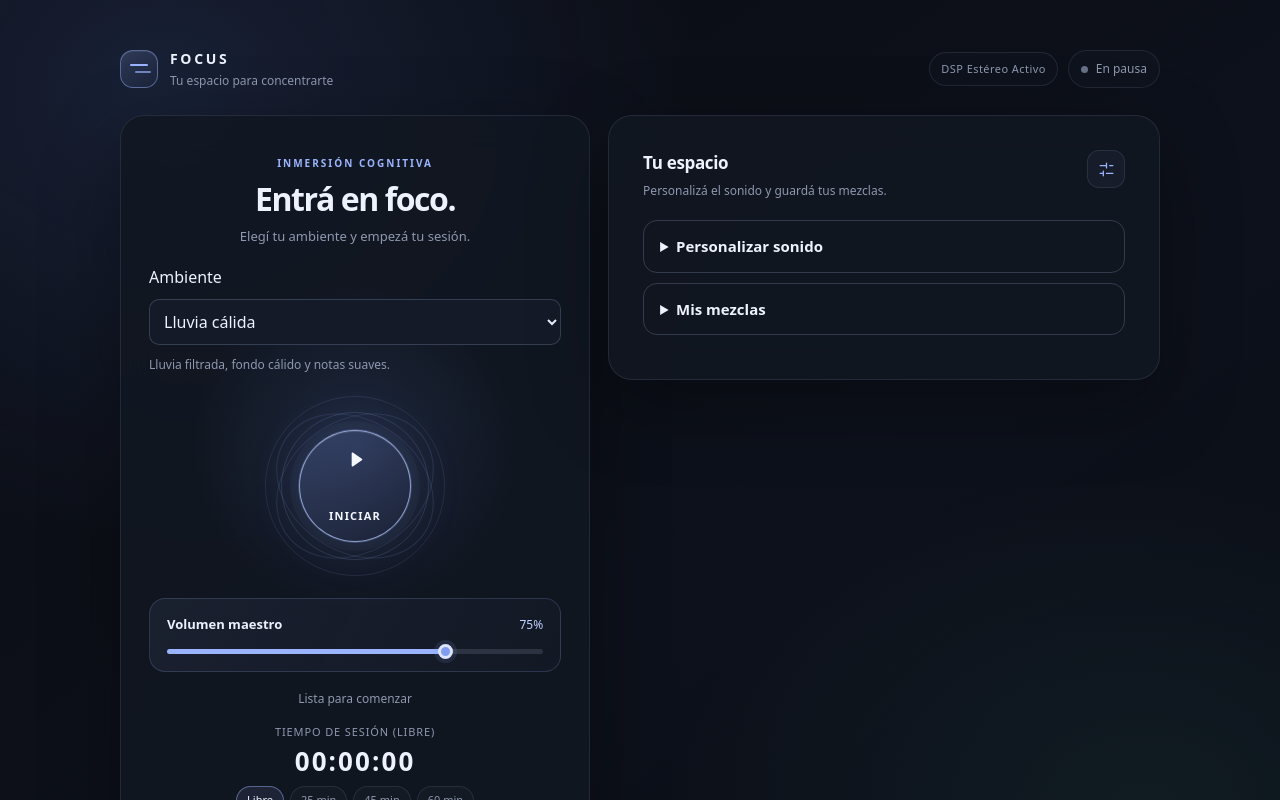
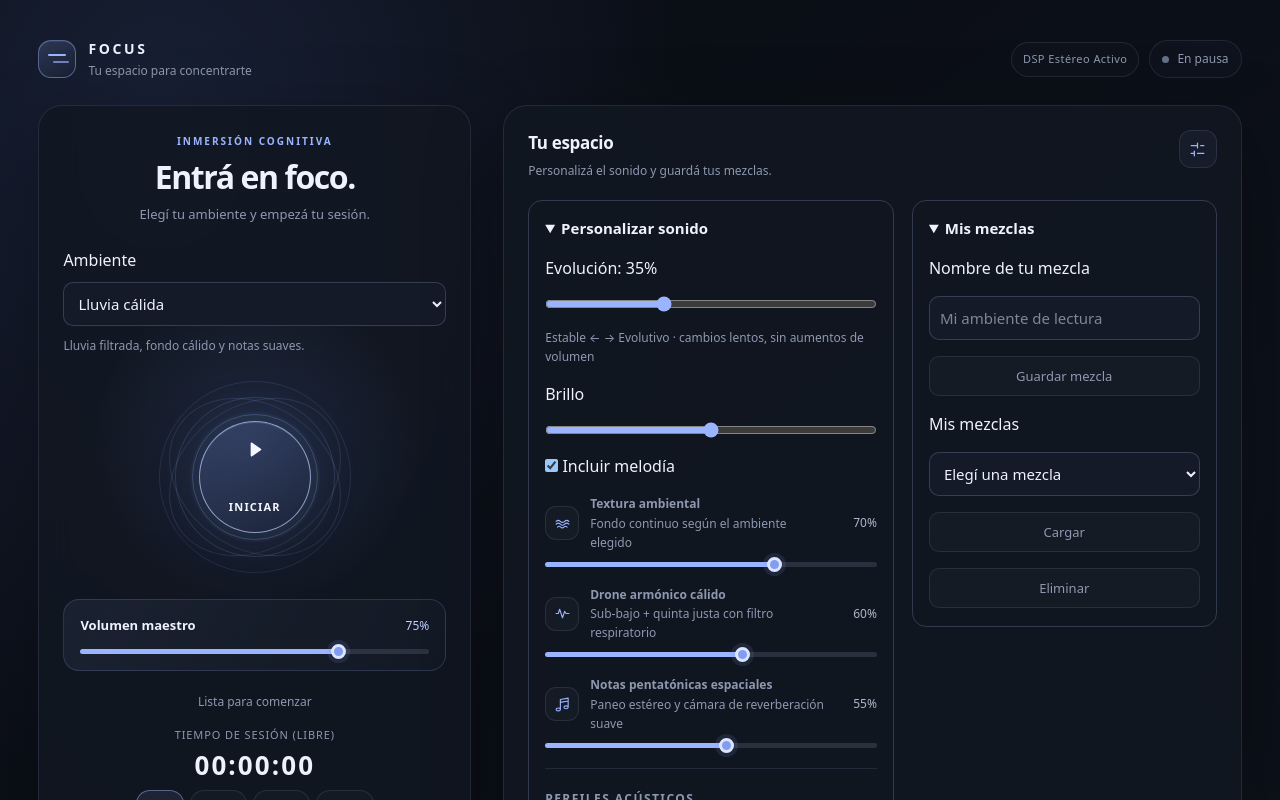
Before and after one commit to nitsugaone/FOCUS-studio, a React (Vite) app: page / in a window 1280 px wide. Shown: the top 800 px of the page. Built offline with nearby package versions, Linux system fonts and the light colour scheme.

Commit message:
Adapt panels and playback layout to desktop, tablet and mobile widths (#3)

```diff
--- a/index.html
+++ b/index.html
@@ -12,7 +12,7 @@
   <link rel="icon" type="image/png" sizes="192x192" href="./icons/icon-192.png">
   <link rel="icon" type="image/png" sizes="512x512" href="./icons/icon-512.png">
   <link rel="apple-touch-icon" sizes="180x180" href="./icons/apple-touch-icon.png">
-  <title>Focus — Paisaje sonoro v2</title>
+  <title>FOCUS Studio — Ambientes para concentrarte</title>
   <style>
     :root {
       color-scheme: dark;
@@ -457,7 +457,7 @@
     .error-message { display: none; margin: 14px 0 0; padding: 10px 12px; border: 1px solid rgba(255,180,174,.22); border-radius: 10px; background: rgba(255,100,100,.06); color: var(--danger); font-size: 12px; line-height: 1.5; }
     .error-message[data-visible="true"] { display: block; }
 
-    @media (max-width: 760px) {
+    @media (max-width: 900px) {
       body { padding: 18px; }
       .layout { grid-template-columns: 1fr; }
       .player-card { min-height: 510px; }
@@ -509,7 +509,7 @@ summary:focus-visible {outline:2px solid var(--accent);outline-offset:-4px}
 #session-feedback[hidden],#mobile-player[hidden] {display:none}
 #session-phase {margin:0 0 8px;color:var(--muted);font-size:12px}
 .mobile-player {display:none}
-@media (pointer:coarse), (max-width:760px) {
+@media (pointer:coarse), (max-width:900px) {
   button,select,.studio-controls input:not([type=checkbox]) {min-height:48px}
   .range {min-height:48px;background-size:100% 5px;background-repeat:no-repeat;background-position:center}
   .range::-webkit-slider-thumb {width:22px;height:22px}
@@ -519,7 +519,7 @@ summary:focus-visible {outline:2px solid var(--accent);outline-offset:-4px}
   .preset,.mode-chip,.subtle-button {font-size:14px;padding:10px 12px}
   .studio-controls select,.studio-controls input:not([type=range]) {font-size:16px}
 }
-@media (max-width:760px) {
+@media (max-width:900px) {
   body {display:block;padding:12px;padding-top:max(12px,env(safe-area-inset-top,0px));padding-left:max(12px,env(safe-area-inset-left,0px));padding-right:max(12px,env(safe-area-inset-right,0px));padding-bottom:calc(100px + env(safe-area-inset-bottom,0px))}
   .topbar {margin-bottom:12px;align-items:center;gap:8px}
   .brand-subtitle {font-size:11px}
@@ -555,6 +555,48 @@ summary:focus-visible {outline:2px solid var(--accent);outline-offset:-4px}
   #mobile-toggle {min-width:108px;min-height:48px;padding:10px 18px;border:1px solid var(--accent);border-radius:12px;background:#293757;color:var(--text);font-weight:650}
   #mobile-toggle:disabled {opacity:.6}
 }
+
+/* Layout follows available space, independently of touch capability. */
+body {display:block}
+.app {width:min(100%,1280px);margin-inline:auto}
+.layout {grid-template-columns:minmax(300px,.85fr) minmax(0,1.45fr);gap:clamp(18px,2.5vw,32px)}
+.settings-group,.settings-content,.history-content,.quick-scene {min-width:0}
+select,input {max-width:100%}
+.settings-content {overflow-wrap:anywhere}
+.player-card .control-heading {flex-wrap:wrap}
+@media (min-width:901px) {
+  body {padding:clamp(24px,3vw,48px)}
+  .player-card {padding:28px 24px;gap:22px}
+  .player-card .sound-orbit {width:clamp(160px,15vw,210px)}
+  .player-card .master-block {padding:16px}
+  .player-heading h1 {font-size:clamp(28px,2.5vw,36px)}
+  .mixer-card {padding:24px}
+  .settings-group summary,.history-card>summary {padding:16px}
+  .settings-content {gap:16px}
+  .studio-controls select,.studio-controls input:not([type=range]):not([type=checkbox]) {min-height:42px;font-size:15px}
+  .studio-controls button {min-height:40px;font-size:13px}
+  .layer-description {line-height:1.55}
+}
+@media (min-width:1200px) {
+  .mixer-card>.studio-controls {grid-template-columns:minmax(0,1.2fr) minmax(0,1fr);align-items:start;gap:18px}
+  .mixer-card #studio-status,.mixer-card #session-feedback {grid-column:1/-1}
+  .settings-content .presets {display:grid;grid-template-columns:1fr;gap:8px}
+}
+@media (max-width:900px) {
+  .layout {grid-template-columns:minmax(0,1fr);gap:16px}
+  .app {max-width:680px}
+  .history-head,.history-actions {flex-wrap:wrap}
+  .history-metrics {max-width:100%}
+}
+@media (min-width:600px) and (max-width:900px) {
+  body {padding-inline:24px}
+  .player-card {padding:24px;gap:16px}
+  .player-card .sound-orbit {width:160px}
+  .mixer-card {padding:24px}
+}
+@media (pointer:coarse) {
+  .studio-controls button,.studio-controls select,.studio-controls input:not([type=checkbox]) {min-height:48px}
+}
 </style>
 </head>
 <body>
@@ -870,6 +912,22 @@ summary:focus-visible {outline:2px solid var(--accent);outline-offset:-4px}
         const select=$('saved-mixes'); select.replaceChildren(new Option('Elegí una mezcla',''));
         savedMixes.forEach((mix,i)=>select.add(new Option(mix.name,String(i))));
       }
+
+      // Only crossing the breakpoint resets panels. Manual toggles within a
+      // layout remain untouched, and playback nodes are never recreated.
+      function setupResponsivePanels() {
+        if (!('matchMedia' in window)) return;
+        const compact = window.matchMedia('(max-width: 900px)');
+        const updatePanels = () => {
+          ['sound-settings','mix-settings','history-card'].forEach(id => {
+            $(id).open = !compact.matches;
+          });
+        };
+        updatePanels();
+        if (compact.addEventListener) compact.addEventListener('change',updatePanels);
+        else if (compact.addListener) compact.addListener(updatePanels);
+      }
+
       function initStudio() {
         const loaded=readLocal(STUDIO_KEY,null);
         if(validStudio(loaded)) studio={scene:loaded.scene,evolution:loaded.evolution,brightness:loaded.brightness,melody:loaded.melody};
@@ -1760,6 +1818,7 @@ summary:focus-visible {outline:2px solid var(--accent);outline-offset:-4px}
 
       loadSettings();
       initStudio();
+      setupResponsivePanels();
       loadHistory();
 
       // Soporte para accesos directos PWA (shortcuts)
--- a/public/sw.js
+++ b/public/sw.js
@@ -1,4 +1,4 @@
-const CACHE_NAME = 'focus-audio-v3.1';
+const CACHE_NAME = 'focus-audio-v3.2';
 const ASSETS_TO_CACHE = [
   './',
   './index.html',
--- a/sw.js
+++ b/sw.js
@@ -1,4 +1,4 @@
-const CACHE_NAME = 'focus-audio-v3.1';
+const CACHE_NAME = 'focus-audio-v3.2';
 const ASSETS_TO_CACHE = [
   './',
   './index.html',
```
Also changed, not shown: 1 other file (tests, documents, lock files or other folders).
